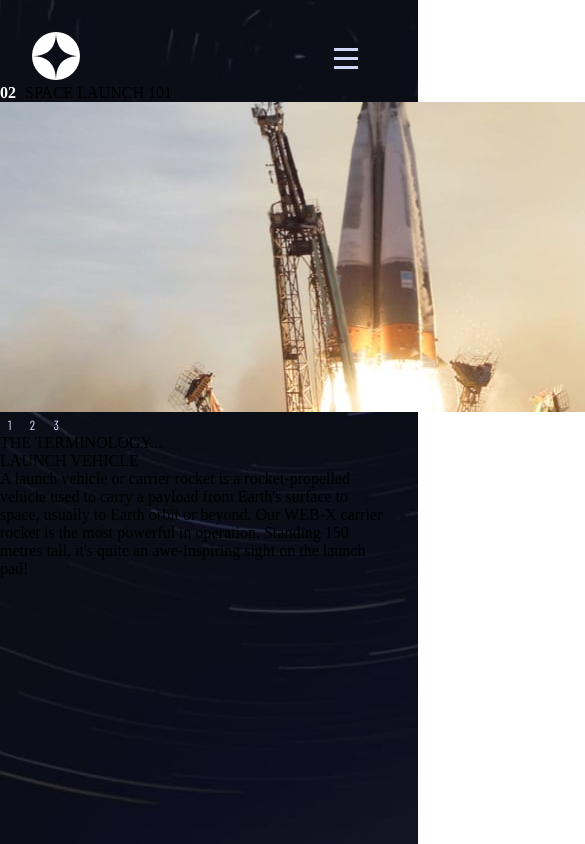
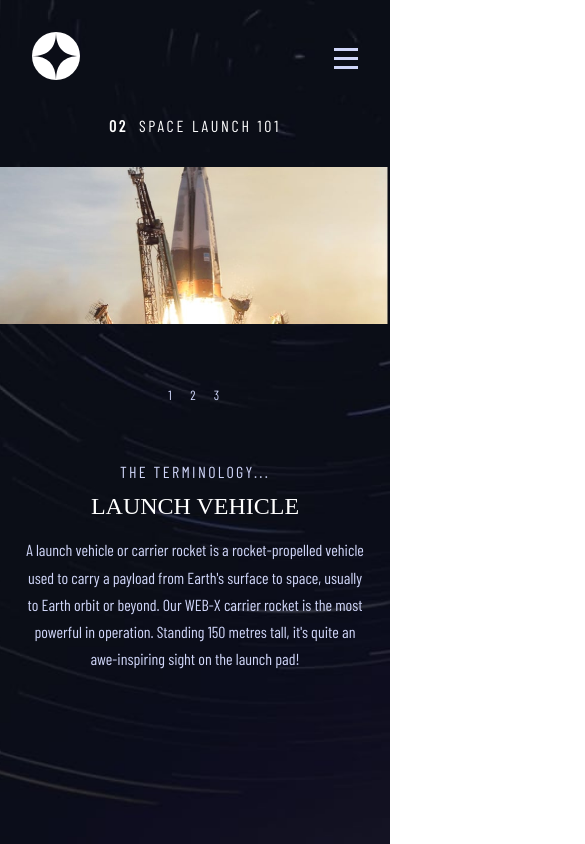
Before and after one commit to mercadorico/space-tourism, a React (Create React App) app: page /technology in a window 390 px wide. Shown: the top 844 px of the page, 585 px wide, since content can reach past the window. Built offline with nearby package versions, Linux system fonts and the light colour scheme; a web font is replaced by a local one.

Commit message:
Style technology page for mobile.

```diff
--- a/src/components/technology/Technology.jsx
+++ b/src/components/technology/Technology.jsx
@@ -12,25 +12,25 @@ function Technology(props) {
 
     return (
         <div>
-            <div className='technology-header'><strong>02</strong> SPACE LAUNCH 101</div>
+            <div className='technology__header'><strong>02</strong> SPACE LAUNCH 101</div>
 
             <div className='technology__flex-container'>
                 <div className='technology__img-container'>
                     <img className='landscape' src={technologyDetails[0].img_landscape} alt='crew-img'/>
                 </div>
 
-                <div className='details__flex-container'>
-                    <div className='button__flex-container'>
+                <div className='button__flex-container'>
                         <button className='technology__button'>1</button>
                         <button className='technology__button'>2</button>
                         <button className='technology__button'>3</button>
-                    </div>
+                </div>
 
-                    <div>THE TERMINOLOGY...</div>
+                <div className='details__flex-container'>
+                    <div className='terminology'>THE TERMINOLOGY...</div>
 
-                    <div>{technologyDetails[0].name}</div>
+                    <div className='technology__name'>{technologyDetails[0].name}</div>
 
-                    <p>{technologyDetails[0].description}</p>
+                    <p className='description'>{technologyDetails[0].description}</p>
                 </div>
             </div>
         </div>
--- a/src/components/technology/technology.css
+++ b/src/components/technology/technology.css
@@ -5,6 +5,54 @@ body.technology {
     -moz-background-size: cover;
     -o-background-size: cover;
     background-size: cover;
+}
+
+.technology__header {
+    font-family: var(--font-subheading);
+    color: var(--color-heading);
+    text-align: center;
+    font-size: 1rem;
+    letter-spacing: 2.7px;
+    margin: 2rem 0;
+}
+
+.technology__flex-container {
+    display: flex;
+    flex-direction: column;
+    text-align: center;
+    min-height: 70vh;
+    justify-content: space-between;
+}
+
+.technology__img-container > img {
+    max-width: 100%;
+}
+
+.details__flex-container {
+    min-height: 35vh;
+}
+
+.terminology {
+    font-family: var(--font-subheading);
+    color: var(--color-subheading);
+    font-size: 1rem;
+    letter-spacing: 2.36px;
+}
+
+.technology__name {
+    font-family: var(--font-heading);
+    color: var(--color-heading);
+    font-size: 1.5rem;
+    margin-bottom: 1rem;
+    margin-top: 0.75rem;
+}
+
+.description {
+    font-family: var(--font-subheading);
+    color: var(--color-subheading);
+    font-size: 1rem;
+    line-height: 170%;
+    padding: 0 1.5rem;
 }
 
 /* when width gets larger than 481px and smaller than 768px */
```
